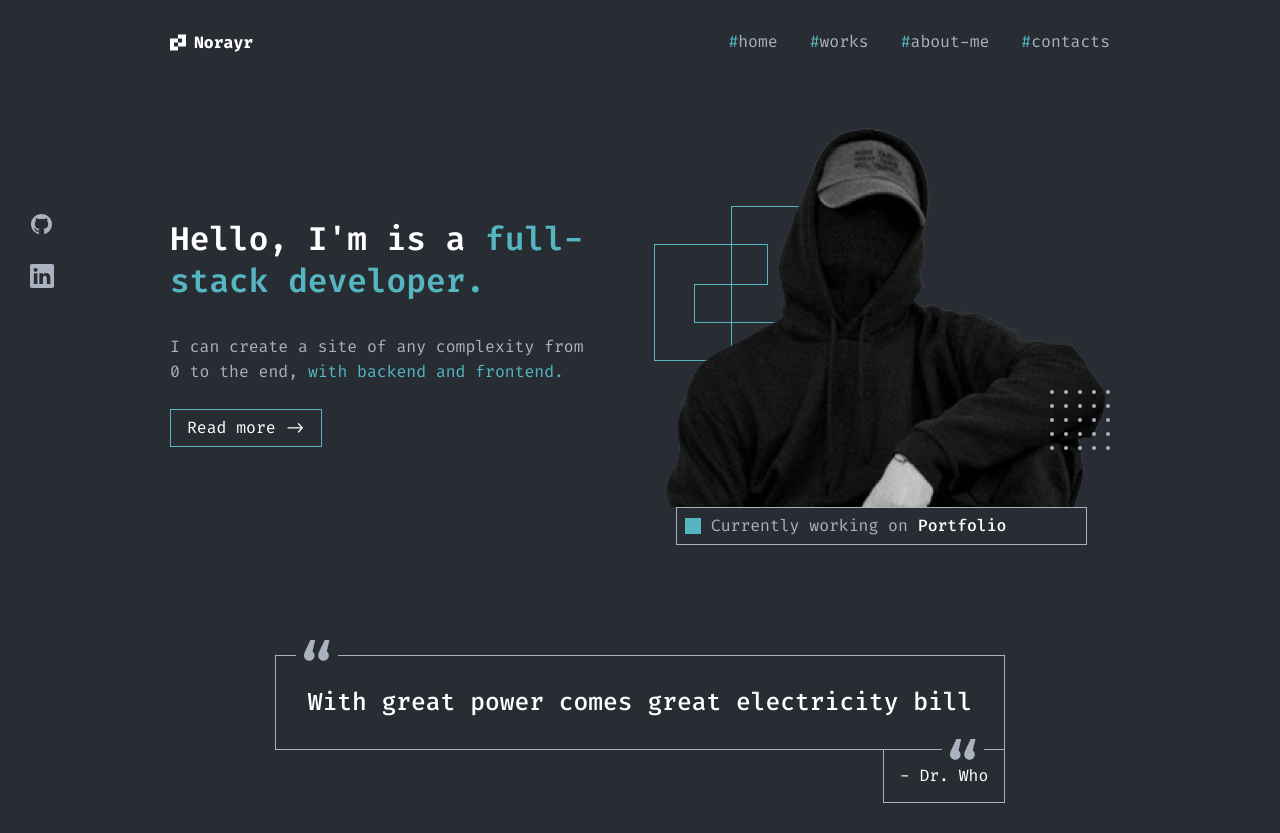
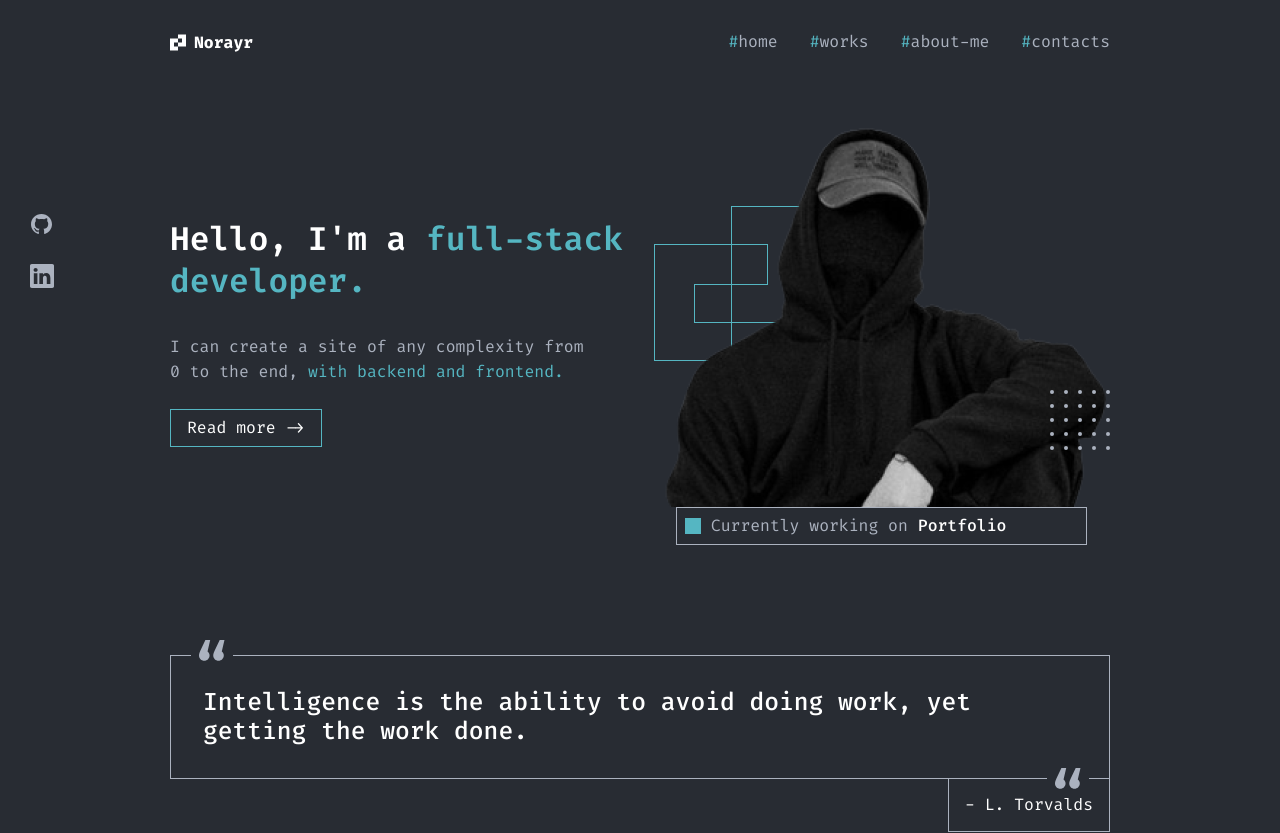
Before and after one commit to Noro190695/portfolio, a Next.js app: page / in a window 1280 px wide. Shown: the top 833 px of the page. Built offline with nearby package versions, Linux system fonts and the light colour scheme.

Commit message:
fix: text

```diff
--- a/src/components/banner/Banner.tsx
+++ b/src/components/banner/Banner.tsx
@@ -15,7 +15,7 @@ export const Banner = () => {
     <section className={bannerClassName}>
       <div className={class_name(style["banner-content"])}>
         <h1>
-          Hello, I&apos;m is a
+          Hello, I&apos;m  a
           <span className="unic-text"> full-stack developer.</span>
         </h1>
         <p>
--- a/src/components/quotes/Quotes.tsx
+++ b/src/components/quotes/Quotes.tsx
@@ -12,13 +12,13 @@ export const Quotes = () => {
           <span className={class_name(style["quotes-icon"])}>
             <QuotesIcon />
           </span>
-          <p>With great power comes great electricity bill</p>
+          <p>Intelligence is the ability to avoid doing work, yet getting the work done.</p>
           <span className={class_name(style["quotes-icon"])}>
             <QuotesIcon />
           </span>
         </div>
         <div className={class_name(style.author)}>
-          <p>- Dr. Who</p>
+          <p>- L. Torvalds</p>
         </div>
       </div>
     </div>
```
